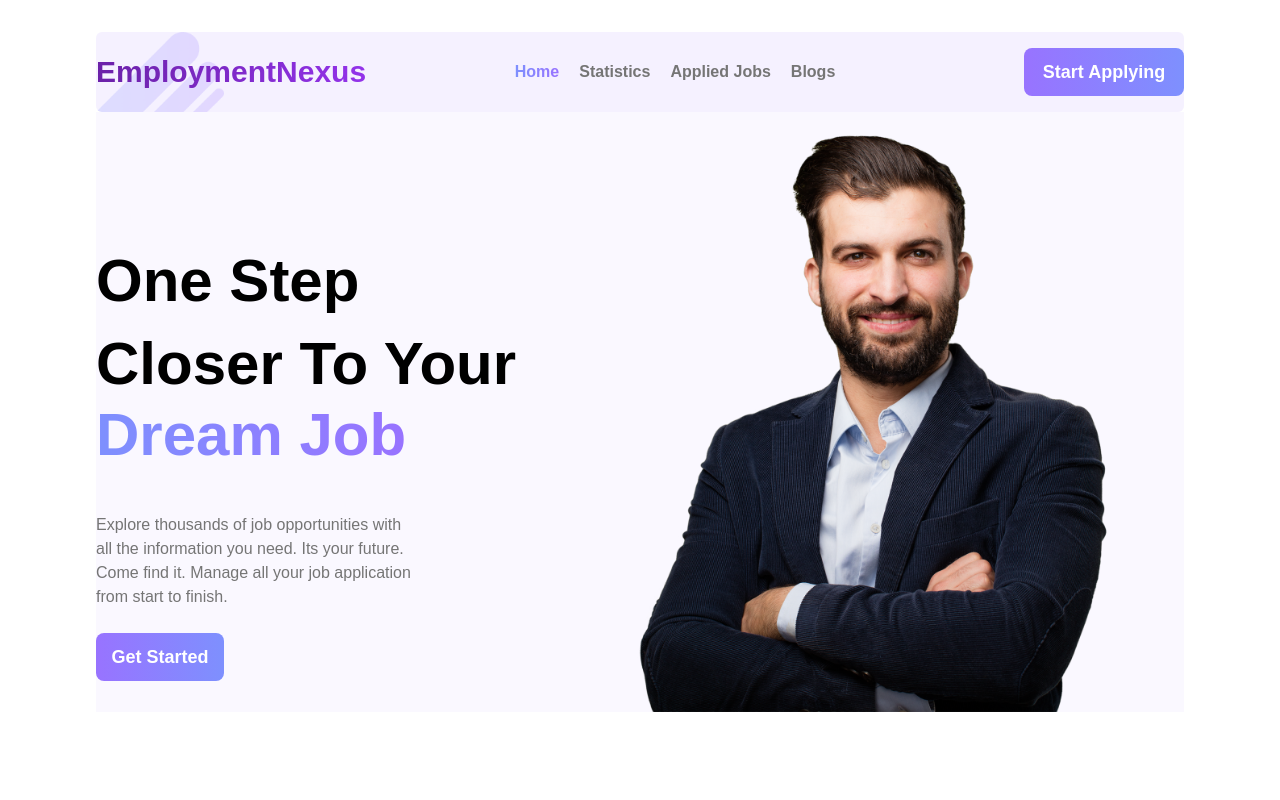
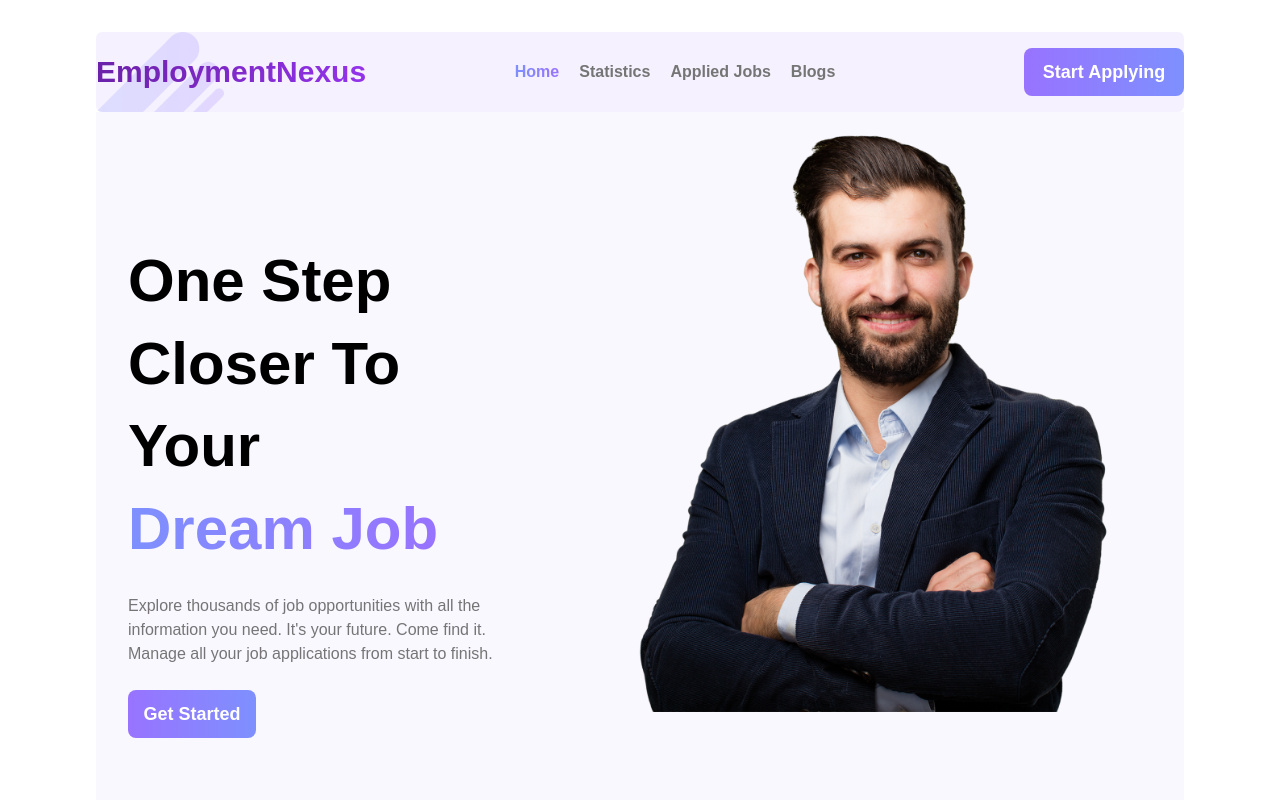
Before and after one commit to mrfhmd7/employment-nexus, a React (Vite) app: page / in a window 1280 px wide. Shown: the top 800 px of the page. Built offline with nearby package versions, Linux system fonts and the light colour scheme.

Commit message:
finished

```diff
--- a/src/components/Landing/Landing.jsx
+++ b/src/components/Landing/Landing.jsx
@@ -2,17 +2,19 @@ import React from 'react';
 
 const Landing = () => {
      return (
-          <div className='flex bg-[#9873FF0D]'>
-               <div className=' text-start'>
-                    <h2 className='font-extrabold text-6xl flex items-center mt-32 leading-snug'>One Step
-                         <br />Closer To Your
+          <div className='flex flex-col-reverse md:flex-row bg-[#9873FF0D]'>
+               <div className='text-center md:text-left px-4 md:px-8 py-12 md:py-32 md:w-1/2'>
+                    <h2 className='font-extrabold text-4xl md:text-6xl leading-tight md:leading-snug'>
+                         One Step Closer To Your
+                         <br />
+                         <span className='text-transparent bg-clip-text bg-gradient-to-r from-[#7E90FE] to-[#9873FF]'>Dream Job</span>
                     </h2>
-                    <span className='font-extrabold text-start text-6xl text-transparent bg-clip-text bg-gradient-to-r from-[#7E90FE] to-[#9873FF]'> Dream Job</span>
-                    <p className='pt-12 pb-6 text-[#757575] w-9/12'>Explore thousands of job opportunities with all the information you need. Its your future. Come find it. Manage all your job application from start to finish.</p>
+                    <p className='py-6 text-[#757575]'>Explore thousands of job opportunities with all the information you need. It's your future. Come find it. Manage all your job applications from start to finish.</p>
                     <button className='bg-gradient-to-l from-[#7E90FE] to-[#9873FF] rounded-lg h-12 w-32 text-white text-lg font-bold'>Get Started</button>
                </div>
-               <img className='h-[600px] w-auto' src="/images/user.png" alt="" />
+               <img className='h-auto md:h-[600px] w-full md:w-auto' src="/images/user.png" alt="" />
           </div>
      );
 };
+
 export default Landing;
```
